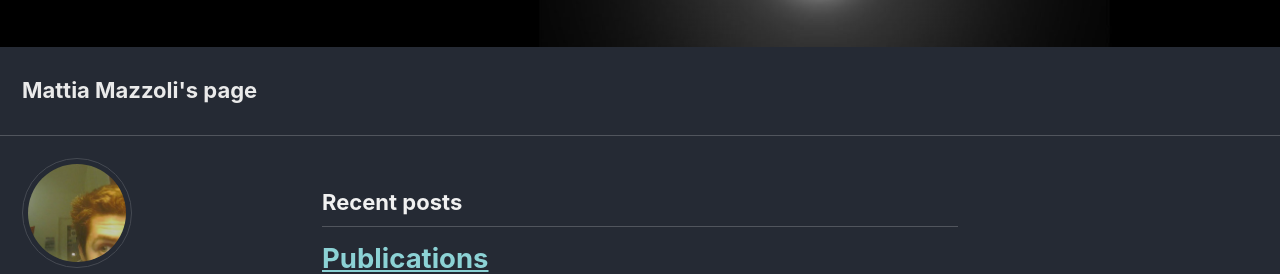
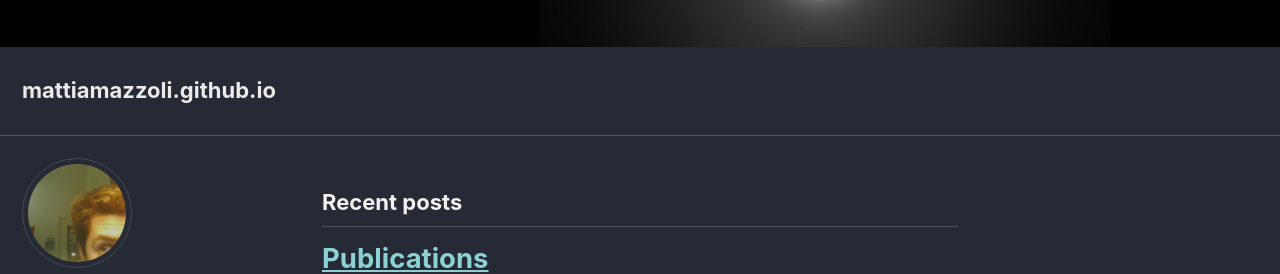
Before and after one commit to mattiamazzoli/mattiamazzoli.github.io, a Jekyll site: the page built from index.html, in a window 1280 px wide and 900 px high. Shown: the part 260-534 px from the top of the window. Built offline with Jekyll 4.4.1, drawn with Linux system fonts in a browser that asks for light colours; nearby versions of some CDN libraries; the list of posts is cut into pages by our own code.

Commit message:
Update _config.yml

```diff
--- a/_config.yml
+++ b/_config.yml
@@ -18,7 +18,7 @@ minimal_mistakes_skin    : "dark" # "air", "aqua", "contrast", "dark", "dirt", "
 layout: single
 repository               : "mattiamazzoli/mattiamazzoli.github.io"
 locale                   : "en-US"
-title                    : "Mattia Mazzoli's page"
+title                    : #"Mattia Mazzoli's page"
 teaser					 : "/assets/images/teaser2.jpeg"
 
 title_separator          : "-"
```
